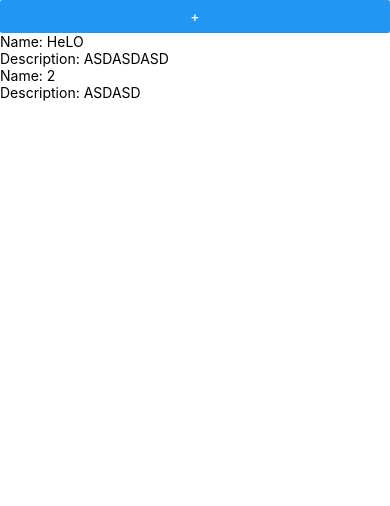
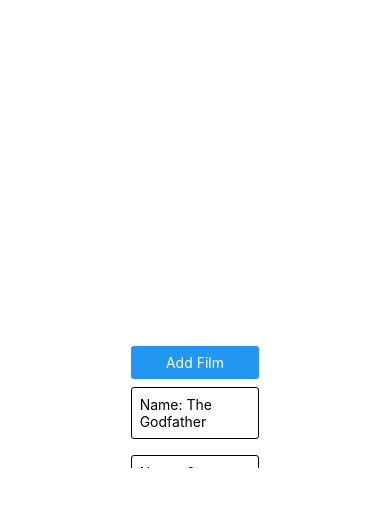
Before and after one commit to Nicola3341246/Movie_App, a React Native app in the folder Movie-App/: screen / in a window 390 px wide. Shown: the top 506 px of the page. Built offline with nearby package versions, Linux system fonts and the light colour scheme.

Commit message:
Merged everything together and updated Style

```diff
--- a/Movie-App/App.js
+++ b/Movie-App/App.js
@@ -1,22 +1,25 @@
-import { StatusBar } from 'expo-status-bar';
-import { StyleSheet, Text, View } from 'react-native';
-import InputForm from './InputForm';
-import FilmList from './FilmList';
+import { StatusBar } from "expo-status-bar";
+import { StyleSheet, Text, View } from "react-native";
+import InputForm from "./InputForm";
+import FilmList from "./FilmList";
 
 export default function App() {
-  return (
-    <View style={styles.container}>
-      <FilmList/>
-    </View>
-  );
-
+    return (
+        <View style={styles.container}>
+            <FilmList />
+        </View>
+    );
 }
 
 const styles = StyleSheet.create({
     container: {
+        display: "flex",
         flex: 1,
         height: "100%",
         width: "100%",
         backgroundColor: "#fff",
+
+        justifyContent: "center",
+        alignItems: "center",
     },
 });
--- a/Movie-App/FilmList.js
+++ b/Movie-App/FilmList.js
@@ -1,16 +1,24 @@
 import React, { useState, useEffect } from "react";
-import { View, Text, Button } from "react-native";
+import { View, Text, Button, Pressable, ScrollView, StyleSheet, Alert } from "react-native";
 import InputForm from "./InputForm";
+import FilmOverview from "./components/FilmOverview";
 
 export default function FilmList() {
     const [filmList, setFilmList] = useState([]);
+    const [selectedFilm, setSelectedFilm] = useState(0);
     const [showForm, setShowForm] = useState(false);
+    const [showOverview, setShowOverview] = useState(false);
     const [showList, setShowList] = useState(true);
 
     useEffect(() => {
         const Films = [
-      { name: "HeLO", description: "ASDASDASD" },
-      { name: "2", description: "ASDASD" },
+            {
+                title: "The Godfather",
+                description:
+                    "The aging patriarch of an organized crime dynasty transfers control of his clandestine empire to his reluctant son.",
+                poster: require("./assets/img/TestPoster.jpg"),
+            },
+            { title: "2", description: "ASDASD" },
         ];
         setFilmList(Films);
     }, []);
@@ -31,26 +39,121 @@ export default function FilmList() {
         setShowList(true);
     };
 
+    const handleOverviewOpen = (index) => {
+        setSelectedFilm(index);
+        setShowOverview(true);
+        setShowList(false);
+    };
+
+    const handleOverviewClose = () => {
+        setShowOverview(false);
+        setShowList(true);
+    };
+
+    const handleDeleteFilm = () => {
+        Alert.alert(
+            "Film Löschen",
+            "Alle diese Momente werden verloren sein in der Zeit, so wie Tränen im Regen.",
+            [
+                {
+                    text: "Abrechen",
+                    onPress: () => {},
+                    style: "cancel",
+                },
+                {
+                    text: "Löschen",
+                    onPress: () => {
+                        const newList = filmList.filter((film, index) => index !== selectedFilm);
+                        setFilmList(newList);
+                        setShowOverview(false);
+                        setShowList(true);
+                    },
+                },
+            ]
+        );
+    };
+
     return (
         <View>
             {showList && (
-        <View>
-          <Button title="+" onPress={handleFormOpen}></Button>
+                <View style={styles.listContainer}>
+                    <Pressable style={styles.button} onPress={handleFormOpen}>
+                        <Text style={{ color: "#fff" }}>Add Film</Text>
+                    </Pressable>
+                    <ScrollView>
                         {filmList.map((film, index) => (
-            <View key={index}>
-              <Text>Name: {film.name}</Text>
-              <Text>Description: {film.description}</Text>
-            </View>
+                            <Pressable
+                                style={styles.filmListButton}
+                                key={index}
+                                onPress={() => handleOverviewOpen(index)}
+                            >
+                                <Text>Name: {film.title}</Text>
+                            </Pressable>
                         ))}
+                    </ScrollView>
                 </View>
             )}
 
             {showForm && (
                 <View>
                     <InputForm handleSubmit={handleSubmit} />
-          <Button title="Cancel" onPress={handleCancel} />
+                    <Pressable style={styles.button} onPress={handleCancel}>
+                        <Text style={{ color: "#fff" }}>Cancel</Text>
+                    </Pressable>
+                </View>
+            )}
+
+            {showOverview && (
+                <View>
+                    <FilmOverview
+                        film={filmList[selectedFilm]}
+                        back={handleOverviewClose}
+                        deleteFilm={() => handleDeleteFilm(selectedFilm)}
+                    />
                 </View>
             )}
         </View>
     );
 }
+
+const styles = StyleSheet.create({
+    listContainer: {
+        width: "100%",
+        height: "80%",
+    },
+
+    button: {
+        minWidth: "80%",
+        maxWidth: "80%",
+        marginLeft: "10%",
+        marginRight: "10%",
+
+        display: "flex",
+        justifyContent: "center",
+        alignItems: "center",
+
+        padding: 8,
+        borderRadius: 3,
+        elevation: 3,
+
+        backgroundColor: "#2196F3",
+        color: "#fff",
+    },
+
+    filmListButton: {
+        minWidth: "80%",
+        maxWidth: "80%",
+        marginLeft: "10%",
+        marginRight: "10%",
+
+        padding: 8,
+        marginTop: 8,
+        marginBottom: 8,
+
+        borderWidth: 1,
+        borderRadius: 3,
+        backgroundColor: "#fff",
+        borderColor: "black",
+        elevation: 3,
+    },
+});
--- a/Movie-App/InputForm.js
+++ b/Movie-App/InputForm.js
@@ -1,9 +1,9 @@
-import React, { useState } from 'react';
-import { View, TextInput, Button, StyleSheet } from 'react-native';
+import React, { useState } from "react";
+import { View, TextInput, Button, StyleSheet } from "react-native";
 
 export default function InputForm({ handleSubmit }) {
-  const [filmName, setFilmName] = useState('');
-  const [description, setDescription] = useState('');
+    const [filmName, setFilmName] = useState("");
+    const [description, setDescription] = useState("");
 
     const handleFilmNameChange = (text) => {
         setFilmName(text);
@@ -14,9 +14,9 @@ export default function InputForm({ handleSubmit }) {
     };
 
     const handleFormSubmit = () => {
-    handleSubmit({ name: filmName, description: description });
-    setFilmName('');
-    setDescription('');
+        handleSubmit({ title: filmName, description: description });
+        setFilmName("");
+        setDescription("");
     };
 
     return (
@@ -29,6 +29,7 @@ export default function InputForm({ handleSubmit }) {
             />
             <TextInput
                 style={styles.input}
+                multiline={true}
                 placeholder="Enter Description"
                 value={description}
                 onChangeText={handleDescriptionChange}
@@ -41,15 +42,15 @@ export default function InputForm({ handleSubmit }) {
 const styles = StyleSheet.create({
     container: {
         flex: 1,
-    alignItems: 'center',
-    justifyContent: 'center',
+        alignItems: "center",
+        justifyContent: "center",
         paddingHorizontal: 20,
     },
     input: {
         borderWidth: 1,
-    borderColor: 'gray',
+        borderColor: "gray",
         padding: 10,
-    width: '100%',
+        maxWidth: "100%",
         marginBottom: 20,
     },
 });
--- a/Movie-App/components/FilmOverview.js
+++ b/Movie-App/components/FilmOverview.js
@@ -1,19 +1,25 @@
-import { Text, View, ScrollView, StyleSheet, Pressable, Image } from "react-native";
+import { Text, View, ScrollView, StyleSheet, Pressable, Image, Dimensions } from "react-native";
 
 export default function FilmOverview({ film, back, deleteFilm, editFilm }) {
     if (film == undefined || film.title === undefined) {
         return (
-            <View>
+            <View style={styles.errorContainer}>
                 <Text style={styles.title}>
                     This is what happens when you find a stranger in the Alps!
                 </Text>
                 <Text>In other Words: There is no data for This Film</Text>
+                <Pressable style={styles.button} onPress={back}>
+                    <Text>Back</Text>
+                </Pressable>
             </View>
         );
     }
 
+    const screenWidth = Dimensions.get("window").width;
+    const screenHeight = Dimensions.get("window").height;
+
     return (
-        <View style={styles.container}>
+        <View style={{ width: screenWidth, height: screenHeight }}>
             <ScrollView style={styles.scrollConatainer}>
                 <Text style={styles.title}>{film.title}</Text>
                 <Image source={film.poster} style={styles.filmPoster} />
@@ -22,9 +28,6 @@ export default function FilmOverview({ film, back, deleteFilm, editFilm }) {
             <View style={styles.bottomBar}>
                 <Pressable style={styles.button} onPress={deleteFilm}>
                     <Text>Delete</Text>
-                </Pressable>
-                <Pressable style={styles.button} onPress={editFilm}>
-                    <Text>Edit</Text>
                 </Pressable>
                 <Pressable style={styles.button} onPress={back}>
                     <Text>Back</Text>
@@ -35,10 +38,11 @@ export default function FilmOverview({ film, back, deleteFilm, editFilm }) {
 }
 
 const styles = StyleSheet.create({
-    container: {
+    errorContainer: {
         flex: 1,
         flexDirection: "column",
-        backgroundColor: "#6b6b6b",
+        justifyContent: "center",
+        alignItems: "center",
     },
 
     scrollConatainer: {
@@ -63,19 +67,21 @@ const styles = StyleSheet.create({
 
     bottomBar: {
         flexDirection: "row",
-        justifyContent: "space-between",
+        justifyContent: "space-around",
         position: "absolute",
         bottom: 0,
         width: "100%",
     },
 
     button: {
-        width: "33%",
+        width: "49%",
         margin: 0,
         padding: 8,
         borderRadius: 8,
 
+        display: "flex",
         textAlign: "center",
         backgroundColor: "#e01616",
+        elevation: 3,
     },
 });
```
Lines whose indentation alone changed are shown as unchanged.
